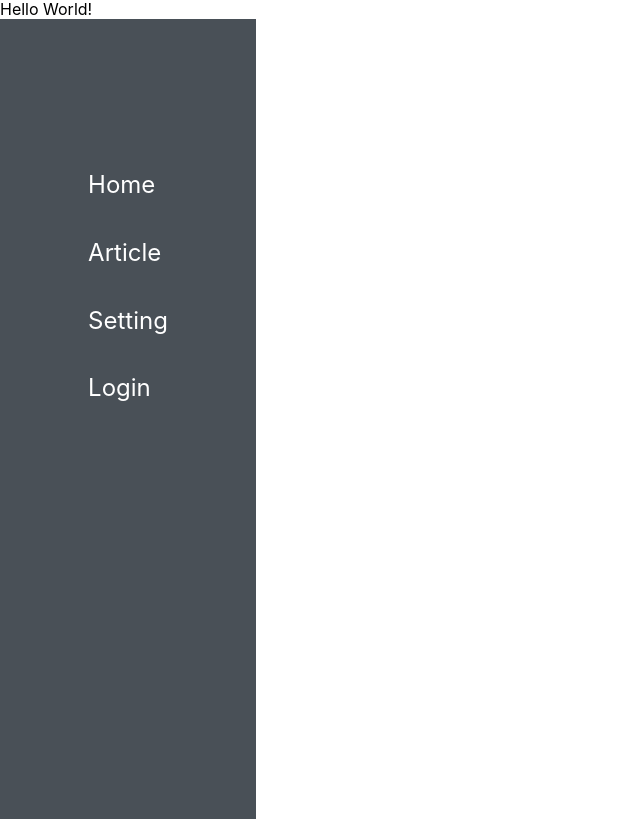
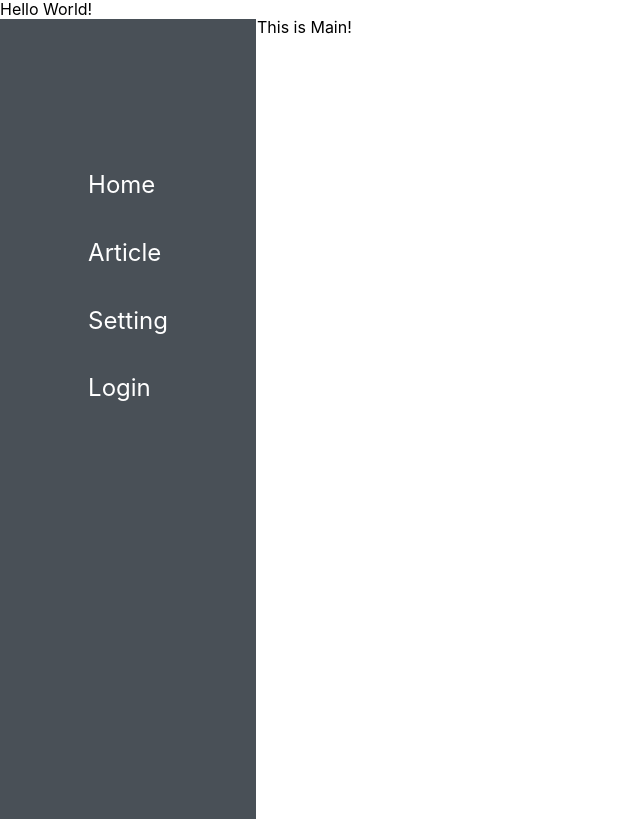
Before and after one commit to green-again/admin, a React (Create React App) app in the folder admin-client/: page / in a window 1280 px wide. Shown: the whole page, without its empty margins (0-640 px from the left). Built offline with nearby package versions, Linux system fonts and the light colour scheme.

Commit message:
add react-route-dom (#9)

```diff
--- a/admin-client/package.json
+++ b/admin-client/package.json
@@ -7,9 +7,11 @@
     "@types/node": "^12.0.0",
     "@types/react": "^17.0.0",
     "@types/react-dom": "^17.0.0",
+    "@types/react-router-dom": "^5.3.2",
     "@types/styled-components": "^5.1.15",
     "react": "^17.0.2",
     "react-dom": "^17.0.2",
+    "react-router-dom": "^6.2.1",
     "react-scripts": "4.0.3",
     "styled-components": "^5.3.3",
     "styled-normalize": "^8.0.7",
--- a/admin-client/src/App.tsx
+++ b/admin-client/src/App.tsx
@@ -1,15 +1,37 @@
 import React from 'react';
+import { Route, Routes } from 'react-router-dom';
+import styled from 'styled-components';
 import Header from './components/Header';
 import Sidebar from './components/Sidebar';
+import ArticleCategory from './pages/content/article/ArticleCategory';
+import ArticleCreate from './pages/content/article/ArticleCreate';
+import ArticleDetail from './pages/content/article/ArticleDetail';
+import ArticleEdit from './pages/content/article/ArticleEdit';
+import ArticleList from './pages/content/article/ArticleList';
+import Main from './pages/Main';
 
 
 function App() {
   return (
     <>
     <Header />
+    <PagesLayout>
     <Sidebar />
+    <Routes>
+      <Route path="/" element={<Main />} />
+      <Route path="articles" element={<ArticleList />} />
+      <Route path="articles/:id" element={<ArticleDetail />} />
+      <Route path="articles/categories" element={<ArticleCategory />} />
+      <Route path="articles/new" element={<ArticleCreate />} />
+      <Route path="articles/:id/edit" element={<ArticleEdit />} />
+    </Routes>
+    </PagesLayout>
     </>
   );
 }
 
+const PagesLayout = styled.div`
+  display: flex;
+`;
+
 export default App;
--- a/admin-client/src/components/Sidebar.tsx
+++ b/admin-client/src/components/Sidebar.tsx
@@ -1,14 +1,16 @@
 import React from 'react';
+import { useNavigate } from 'react-router-dom';
 import styled from 'styled-components';
 import { FlexColumn } from '../themes/flex';
 
 const Sidebar = () => {
+const navigate = useNavigate();
 
     return(
         <SidebarContainer>
         <MenuWrapper>
-            <MenuItem>Home</MenuItem>
-            <MenuItem>Article</MenuItem>
+            <MenuItem onClick={()=> navigate('/')}>Home</MenuItem>
+            <MenuItem onClick={()=> navigate('/articles')}>Article</MenuItem>
             <MenuItem>Setting</MenuItem>
             <MenuItem>Login</MenuItem>
         </MenuWrapper>
--- a/admin-client/src/index.tsx
+++ b/admin-client/src/index.tsx
@@ -4,11 +4,15 @@ import './index.css';
 import App from './App';
 import reportWebVitals from './reportWebVitals';
 import GlobalStyles from './styles/GlobalStyle';
+import { BrowserRouter } from 'react-router-dom';
+
 
 ReactDOM.render(
   <React.StrictMode>
+  <BrowserRouter>
     <GlobalStyles />
     <App />
+  </BrowserRouter>
   </React.StrictMode>,
   document.getElementById('root')
 );
--- a/admin-client/src/pages/Main.tsx
+++ b/admin-client/src/pages/Main.tsx
@@ -1,9 +1,17 @@
 import React from 'react';
+import styled from 'styled-components';
 
 const Main = () => {
     return(
+        <Container>
         <div>This is Main!</div>
+        </Container>
     );
 };
 
+
+const Container = styled.div`
+    display: flex;
+`;
+
 export default Main;
--- a/admin-client/src/pages/content/article/ArticleList.tsx
+++ b/admin-client/src/pages/content/article/ArticleList.tsx
@@ -1,8 +1,11 @@
 import React from 'react';
+
 
 const ArticleList = () => {
     return(
+        <>
         <div>This is ArticleList!</div>
+        </>
     );
 };
 
```
Also changed, not shown: 1 other file (tests, documents, lock files or other folders).
